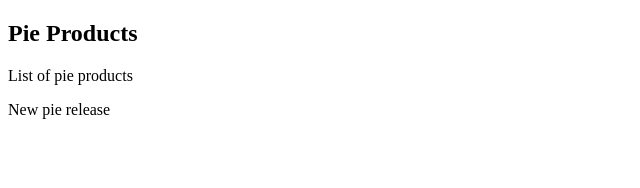
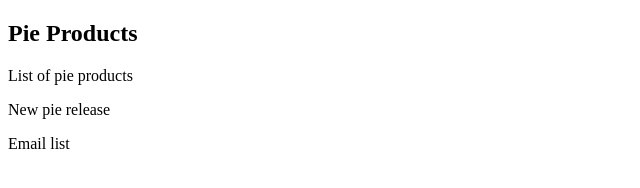
Before and after one commit to nagiriashwini/com.pie.demo, a plain HTML site: page index.html in a window 1280 px wide. Shown: the full height of the page, 0-640 px from the left. Drawn offline with Linux system fonts and the light colour scheme.

Commit message:
new mail list
email list

```diff
--- a/index.html
+++ b/index.html
@@ -8,6 +8,7 @@
 <h2>Pie Products</h2>
 <p>List of pie products</p>
 <span>New pie release</span>
+<p>Email list</p>
 
 
 </body>
```
